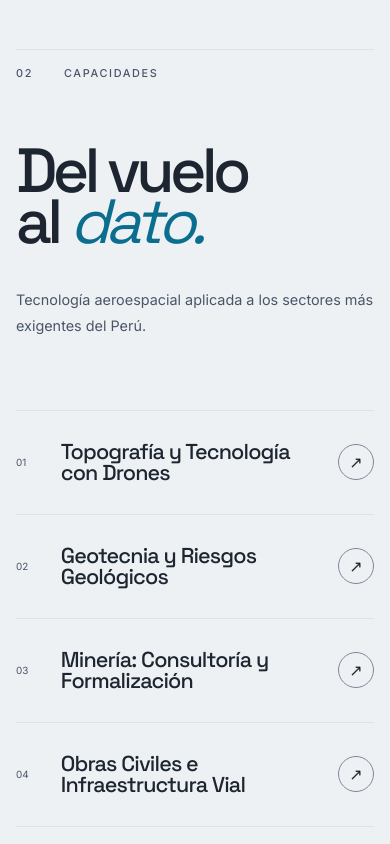
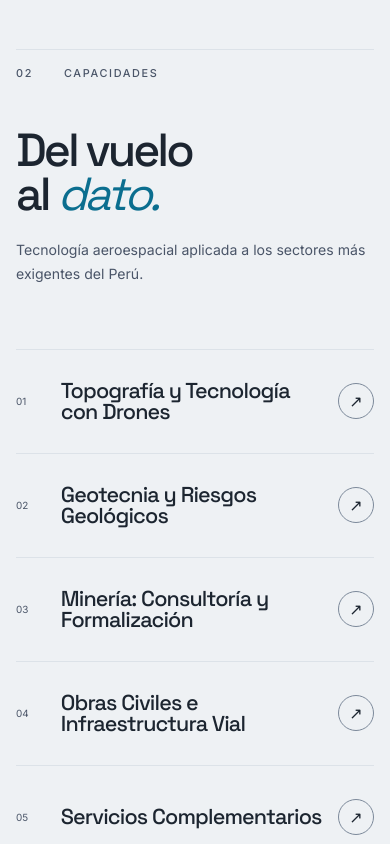
Before and after one commit to vigvelora-it/landing_page_drones, a Next.js app in the folder local-2/: page / in a window 390 px wide. Shown: the part 6100-6944 px from the top of the page. Built offline with nearby package versions, Linux system fonts and the light colour scheme; no server answers.

Commit message:
fix(quick-th2): rebalance section headings

```diff
--- a/local-2/app/globals.css
+++ b/local-2/app/globals.css
@@ -482,3 +482,22 @@ dialog.service-drawer[open]::backdrop{opacity:1}
   .process-result h3{font-size:1.75rem}
   .process-result .file-types{justify-content:flex-start}
 }
+
+/* Quick 260722-th2: jerarquia contenida para encabezados editoriales */
+.capabilities-heading,.process-intro{grid-template-columns:minmax(0,1fr) minmax(260px,.32fr);align-items:end;gap:clamp(40px,7vw,104px);margin:clamp(3rem,5vw,5rem) 0}
+.capabilities-heading h2,.process-intro h2{min-width:0;max-width:820px;margin:0;font:500 clamp(3.35rem,5.3vw,5.8rem)/.9 var(--display);letter-spacing:-.065em}
+.capabilities-heading p,.process-intro>p{max-width:390px;margin:0 0 .4rem;color:var(--ink-secondary);font-size:.88rem;line-height:1.7}
+.tech-explorer__heading{min-width:0;overflow:visible}
+.tech-explorer__heading h2{max-width:100%;font-size:clamp(2.9rem,3.6vw,4rem);line-height:.94;letter-spacing:-.06em}
+
+@media(max-width:1000px){
+  .capabilities-heading,.process-intro{grid-template-columns:minmax(0,1fr) minmax(220px,.38fr);gap:36px}
+  .capabilities-heading h2,.process-intro h2{font-size:clamp(3rem,6.4vw,4.6rem)}
+  .tech-explorer__heading h2{font-size:clamp(2.85rem,5.8vw,3.7rem)}
+}
+
+@media(max-width:720px){
+  .capabilities-heading,.process-intro{grid-template-columns:1fr;gap:22px;margin:3rem 0 3.5rem}
+  .capabilities-heading h2,.process-intro h2{font-size:clamp(2.9rem,11.5vw,3.8rem);line-height:.94}
+  .tech-explorer__heading h2{font-size:clamp(2.8rem,11.5vw,3.7rem);line-height:.96}
+}
```
Also changed, not shown: local-2/.planning/STATE.md, local-2/.planning/quick/260722-th2-redisenar-encabezados-capacidades-tecnol/260722-th2-CONTEXT.md (added), local-2/.planning/quick/260722-th2-redisenar-encabezados-capacidades-tecnol/260722-th2-SUMMARY.md (added).
